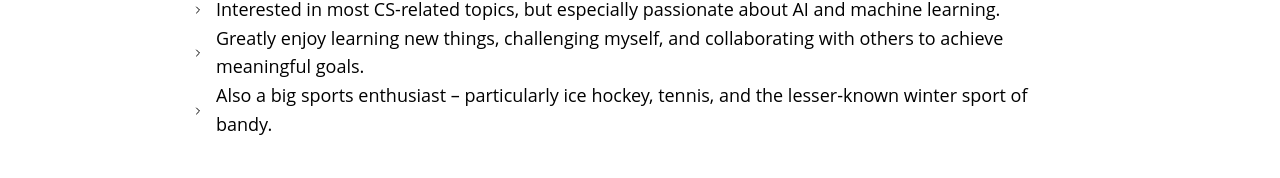
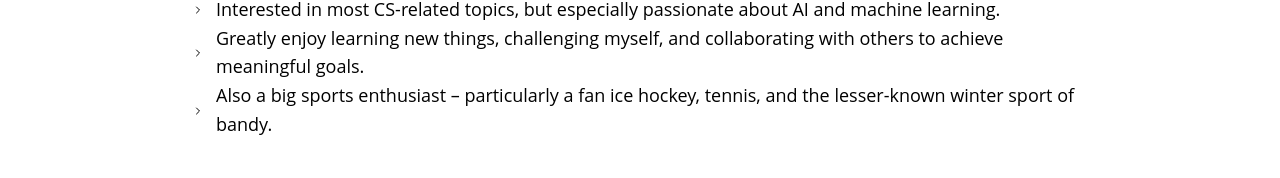
Before and after one commit to LukasIngemarsson/lukasingemarsson.github.io, a React (Vite) app in the folder personal-website/: page /#whoami in a window 1280 px wide. Shown: the part 417-595 px from the top of the page. Built offline with nearby package versions, Linux system fonts and the light colour scheme.

Commit message:
refactored after repo name change, small changes

```diff
--- a/personal-website/package.json
+++ b/personal-website/package.json
@@ -1,6 +1,6 @@
 {
   "name": "personal-website",
-  "homepage": "https://lukasingemarsson.github.io/personal-website",
+  "homepage": "https://lukasingemarsson.github.io/",
   "private": true,
   "version": "0.0.0",
   "type": "module",
@@ -10,7 +10,7 @@
     "lint": "eslint .",
     "preview": "vite preview",
     "predeploy": "npm run build",
-    "deploy": "gh-pages -d dist"
+    "deploy": "gh-pages -d dist -m 'Deploy'"
   },
   "dependencies": {
     "@mantine/carousel": "^8.1.2",
--- a/personal-website/src/data/projects.data.ts
+++ b/personal-website/src/data/projects.data.ts
@@ -33,6 +33,6 @@ export const SLIDE_DATA = [
     description:
       "A minimalistic personal website that I created as a fun side project, which you are looking \
       at right now!",
-    repoNames: ["personal-website"],
+    repoNames: ["lukasingemarsson.github.io"],
   },
 ];
--- a/personal-website/src/sections/WhoAmI.tsx
+++ b/personal-website/src/sections/WhoAmI.tsx
@@ -35,8 +35,8 @@ function WhoAmI() {
           collaborating with others to achieve meaningful goals.
         </List.Item>
         <List.Item>
-          Also a big sports enthusiast – particularly ice hockey, tennis, and
-          the lesser-known winter sport of bandy.
+          Also a big sports enthusiast – particularly a fan ice hockey, tennis,
+          and the lesser-known winter sport of bandy.
         </List.Item>
       </List>
     </Stack>
--- a/personal-website/vite.config.ts
+++ b/personal-website/vite.config.ts
@@ -3,5 +3,5 @@ import react from "@vitejs/plugin-react";
 
 export default defineConfig({
   plugins: [react()],
-  base: "/personal-website",
+  base: "/",
 });
```
